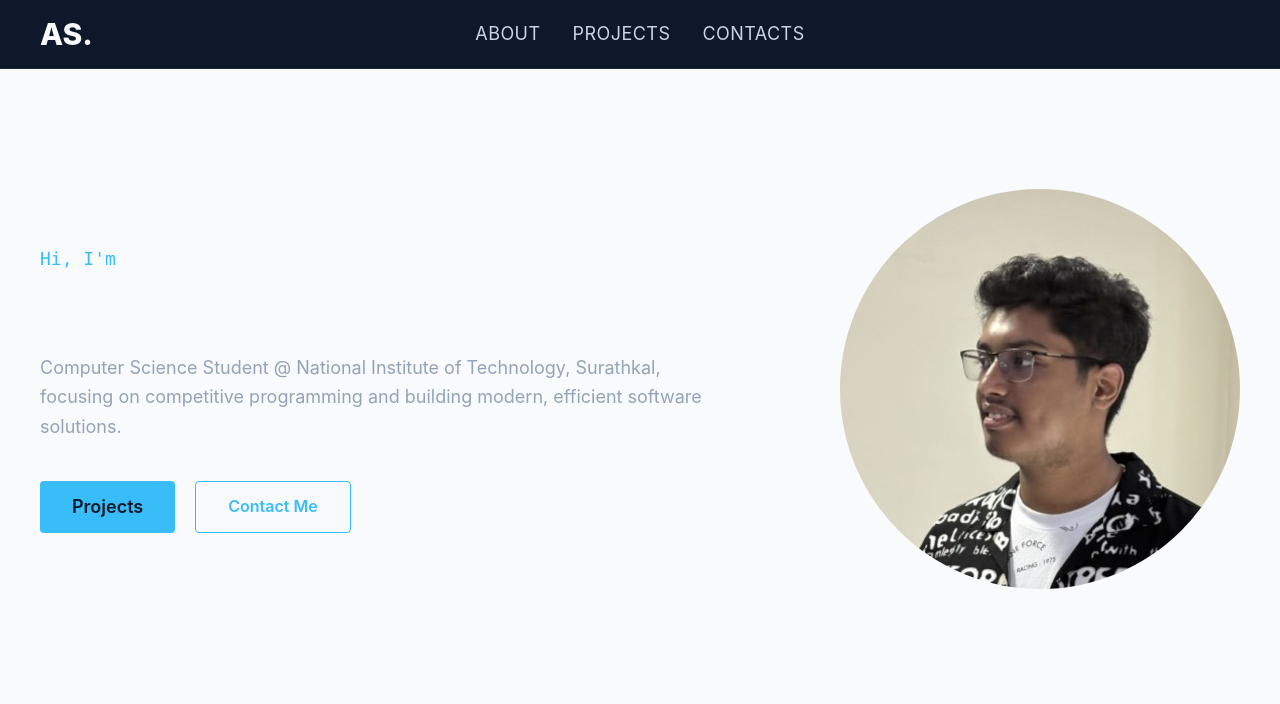
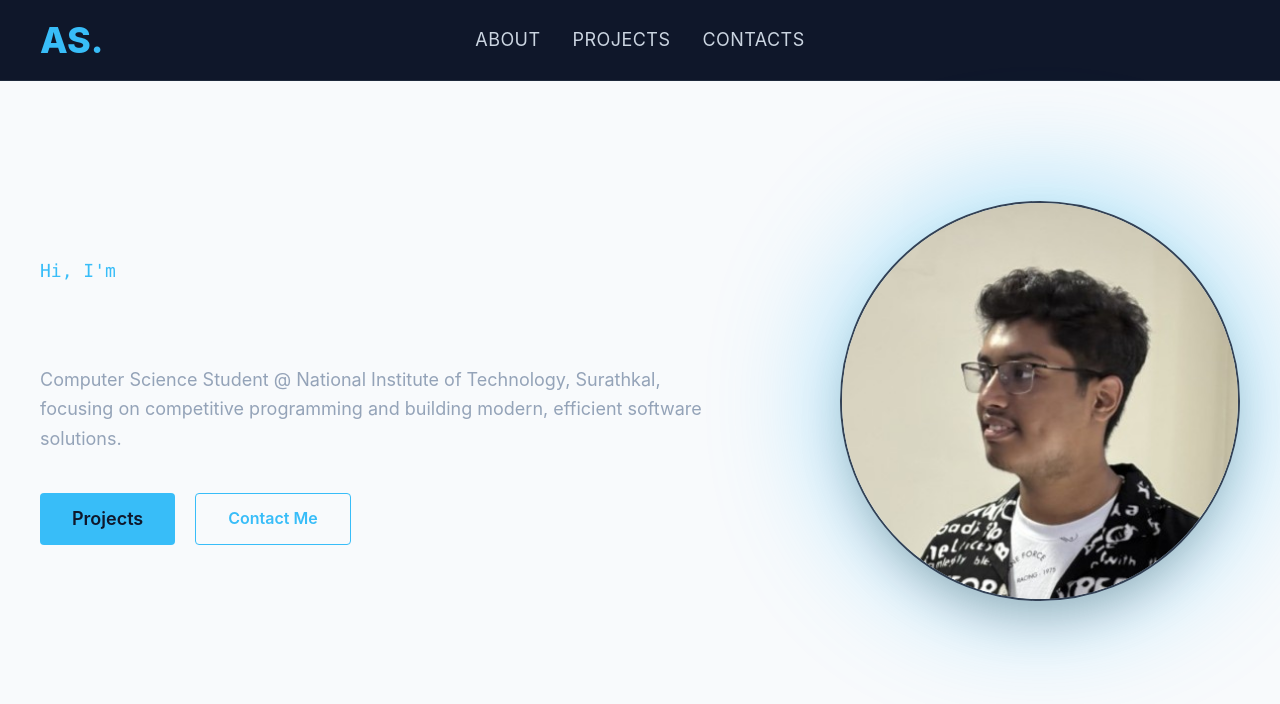
Before and after one commit to assaampuhel/git-training-asaphsamuel, a website: page exercise_2/dist/index.html in a window 1280 px wide. Drawn offline with Linux system fonts and the light colour scheme.

Commit message:
Added glowing effect in image and button animations

```diff
--- a/exercise_2/dist/index.html
+++ b/exercise_2/dist/index.html
@@ -9,9 +9,9 @@
 <body class="min-h-screen bg-slate-50 dark:bg-slate-900 dark:text-white antialiased font-sans">
 
     <header class="bg-background border-b border-slate-800">
-        <nav class="flex relative justify-between items-center py-4 px-10 max-w-[1400px] mx-auto">
+        <nav class="flex relative justify-between items-center py-5 px-10 max-w-[1400px] mx-auto">
 
-            <a href="#" class="text-3xl no-underline font-extrabold text-slate-50">AS.</a>
+            <a href="#" class="text-4xl no-underline font-extrabold text-primary">AS.</a>
 
             <div class="absolute left-1/2 -translate-x-1/2 flex gap-8">
                 <a href="#about" class=" text-slate-300 text-lg no-underline hover:text-primary tracking-wide transition-colors duration-300">ABOUT</a>
@@ -33,21 +33,21 @@
                 </p>
 
                 <div class="flex gap-5">
-                    <a href="#projects" class="no-underline bg-primary text-background font-semibold px-8 py-3 rounded text-lg hover:bg-sky-300 hover:translate-y-1 transition-all duration-300 ">
+                    <a href="#projects" class="no-underline bg-primary text-background font-semibold px-8 py-3 rounded text-lg hover:bg-sky-300 hover:-translate-y-1 transition-all duration-300 ">
                         Projects
                     </a>
-                    <a href="#contact" class="no-underline border border-primary text-primary px-8 py-3 rounded font-semibold ">
+                    <a href="#contact" class="no-underline border border-primary text-primary px-8 py-3 rounded font-semibold hover:bg-primary/20 hover:-translate-y-1 duration-300 transition-all">
                         Contact Me
                     </a>
                 </div>
             </div>
 
-            <div class="">
-                <div class=""></div>
+            <div class="relative w-64 h-64 md:w-[400px] md:h-[400px] flex-shrink-0">
+                <div class="absolute inset-0 bg-primary rounded-full blur-3xl animate-pulse opacity-20"></div> <!--Glowing effect-->
 
                 <img src="assets/photo.jpeg"
                      alt="Asaph Samuel"
-                     class="rounded-full">
+                     class="rounded-full relative w-full h-full object-cover border-2 border-slate-700 shadow-2xl">
             </div>
 
         </section>
```
Also changed, not shown: exercise_2/dist/style.css.
